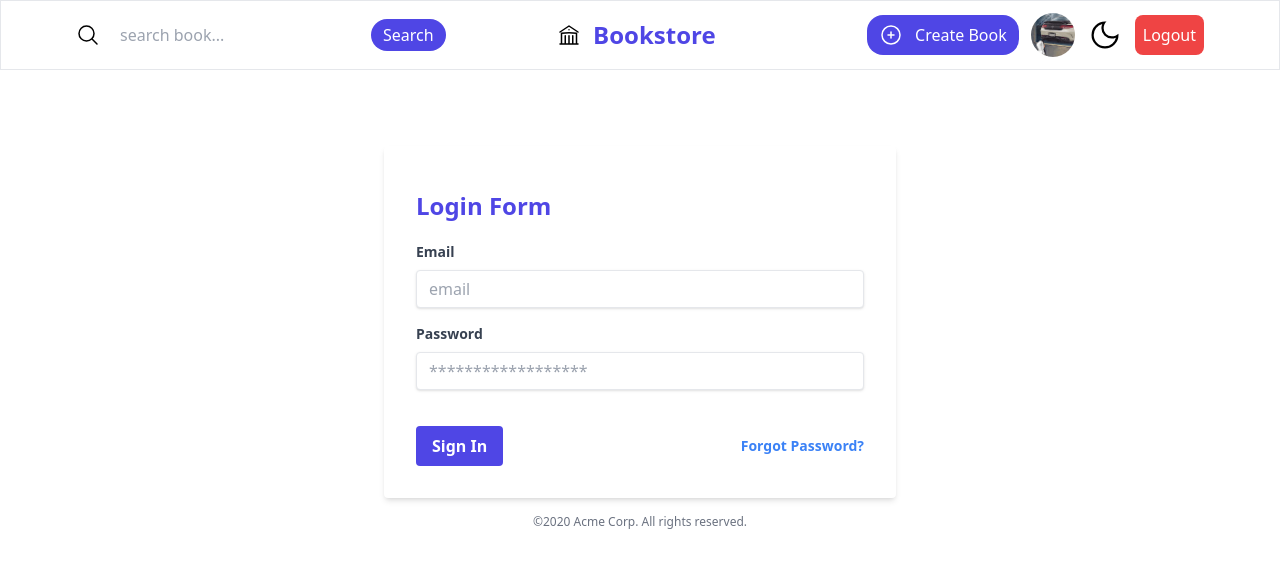
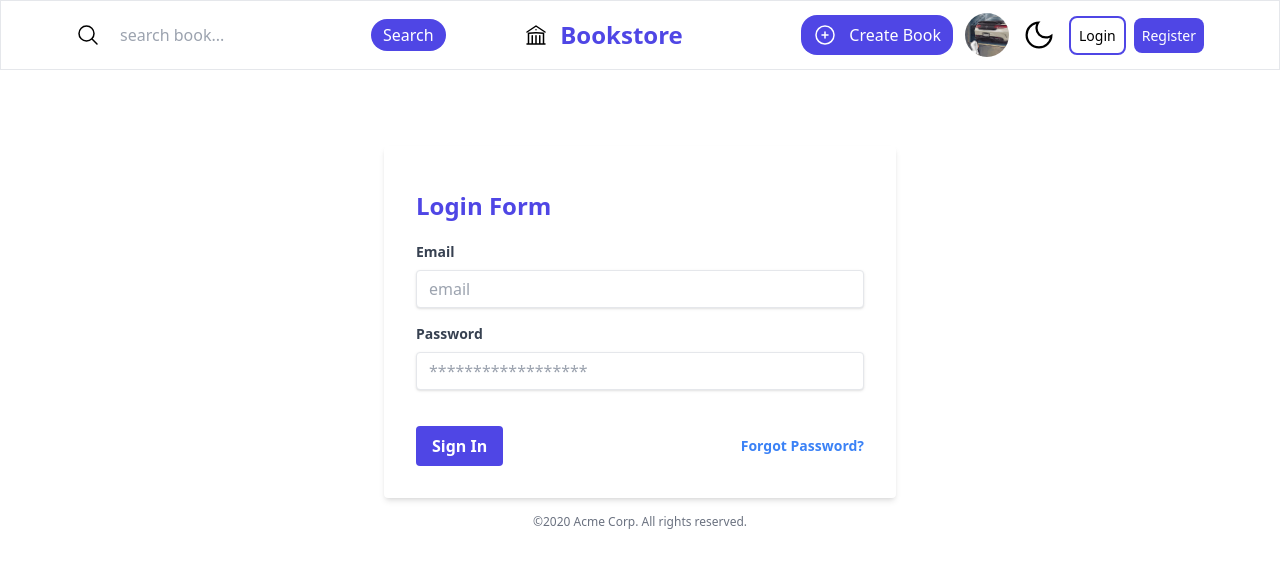
Before and after one commit to NikkiAung/Library, a React (Vite) app: page /login in a window 1280 px wide. Shown: the top 568 px of the page. Built offline with nearby package versions, Linux system fonts and the light colour scheme; no server answers.

Commit message:
preventing flash part in Login/out + Registar part

```diff
--- a/src/components/Navbar.jsx
+++ b/src/components/Navbar.jsx
@@ -4,9 +4,12 @@ import useTheme from "../hooks/useTheme";
 import lightMode from '../assets/sunnyMode.svg'
 import darkMode from '../assets/darkMode.svg'
 import useLogout from "../hooks/useLogout";
+import { AuthContext } from "../contexts/AuthContextProvider";
 function Navbar() {
   const [search, setSearch] = useState('');
   let navigate = useNavigate();
+  let {user} = useContext(AuthContext);
+  console.log(user);
   const handleSearch = (e) =>{
     navigate('/?search='+search);
   }
@@ -62,9 +65,25 @@ function Navbar() {
                         {!isDark && <img src={darkMode} alt="dark-mode-icon "
                         className="w-9" onClick={() => changeTheme('dark')}/>}
                     </div>
-                    <button type="button" onClick={userLogout} className="bg-red-500 rounded-lg text-white py-2 px-2">
-                        Logout
-                    </button>
+                    <div className="space-x-2 items-center">
+                        {!user &&
+                        <>
+                            <Link to={`/login`} type="button" className={`border-2 border-primary rounded-lg py-2 px-2 text-center text-sm ${isDark ? 'text-white':''}`}>
+                                Login
+                            </Link>
+                            <Link to={`/register`} type="button" className="bg-primary rounded-lg text-white text-sm py-2 px-2">
+                                Register
+                            </Link>
+                        </>
+
+                        }
+                        {!!user &&
+                            <button type="button" onClick={userLogout} className="bg-red-500 rounded-lg text-white text-sm py-1.5 px-2">
+                                Logout
+                        </button>
+
+                        }
+                    </div>
                 </li>
             </ul>
         </nav>
--- /dev/null
+++ b/src/contexts/AuthContextProvider.jsx
@@ -0,0 +1,39 @@
+import { onAuthStateChanged } from "firebase/auth";
+import { createContext, useEffect, useReducer } from "react";
+import React from 'react'
+import { auth } from "../firebase";
+
+let AuthContext = createContext();
+const AuthReducer = (state, action) => {
+  switch (action.type) {
+    case "LOG_IN":
+      return {...state, user: action.payload}
+    case "LOG_OUT":
+      return {...state, user : null}
+    case "AUTH_READY":
+      return {...state, authReady:true}
+    default:
+      return state;
+  }
+}
+function AuthContextProvider({children}) {
+
+  let [state, dispatch] = useReducer(AuthReducer, {user : null, authReady : false});
+  useEffect(()=>{
+    onAuthStateChanged(auth, (user) =>{
+      dispatch({type: "AUTH_READY"})
+      if(user){
+        dispatch({type: "LOG_IN", payload: user})
+      }else{
+        dispatch({type: "LOG_OUT"})
+      }
+    } )
+  },[])
+  return (
+    <AuthContext.Provider value={state}>
+      {children}
+    </AuthContext.Provider>
+  )
+}
+
+export {AuthContextProvider, AuthContext}
--- a/src/router/index.jsx
+++ b/src/router/index.jsx
@@ -1,5 +1,6 @@
 import {
-    createBrowserRouter
+    createBrowserRouter,
+    RouterProvider
   } from "react-router-dom";
 import Layout from "../pages/layouts/Layout";
 import Home from "../pages/Home";
@@ -8,7 +9,11 @@ import BookDetail from "../pages/BookDetail";
 import BookForm from "../pages/BookForm"
 import Register from "../pages/Register";
 import Login from "../pages/Login";
+import { useContext } from "react";
+import { AuthContext } from "../contexts/AuthContextProvider";
 
+
+export default function index() {
     const router = createBrowserRouter([
         {
             path: "/",
@@ -47,5 +52,8 @@ const router = createBrowserRouter([
 
         },
         ]);
-
-export default router
+  let {authReady} = useContext(AuthContext)
+  return (
+    authReady && <RouterProvider router={router} />
+  )
+}
```
Also changed, not shown: src/main.jsx (+8 -3 lines). Lines whose indentation alone changed are shown as unchanged.
